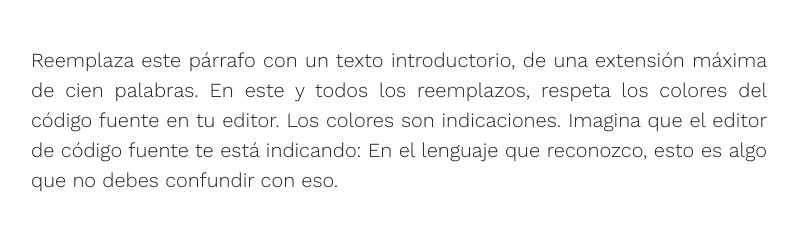
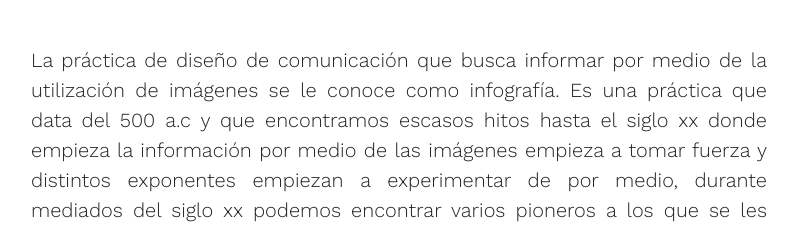
Before and after one commit to ValeWQ/InfoClase1, a plain HTML site: page index.html in a window 1280 px wide. Shown: the part 173-404 px from the top of the page, without its empty margins (241-1039 px from the left). Drawn offline with nearby package versions, Linux system fonts and the light colour scheme.

Commit message:
Update index.html

```diff
--- a/index.html
+++ b/index.html
@@ -22,7 +22,7 @@
 
                     <h2 class="mb-5 text-center text-uppercase fs-5">Camila Azócar & Valentina Waller</h2>
 
-                    <p class="lead">Reemplaza este párrafo con un texto introductorio, de una extensión máxima de cien palabras. En este y todos los reemplazos, respeta los colores del código fuente en tu editor. Los colores son indicaciones. Imagina que el editor de código fuente te está indicando: En el lenguaje que reconozco, esto es algo que no debes confundir con eso.</p>
+                    <p class="lead">La práctica de diseño de comunicación que busca informar por medio de la utilización de imágenes se le conoce como infografía. Es una práctica que data del 500 a.c y que encontramos escasos hitos hasta el siglo xx donde empieza la información por medio de las imágenes empieza a tomar fuerza y distintos exponentes empiezan a experimentar de por medio, durante mediados del siglo xx podemos encontrar varios pioneros a los que se les denominó “transformers” por su dedicación a transformar datos en información interactiva para el lector. Actualmente se les reconoce con el nombre de infografistas.</p>
 
                 </div>
             </div>
```
